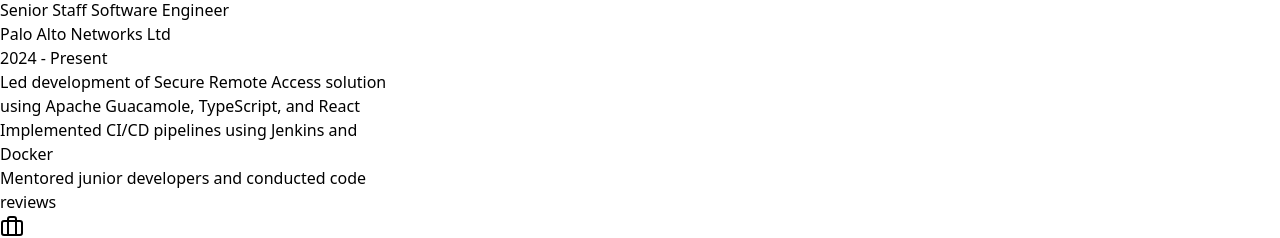
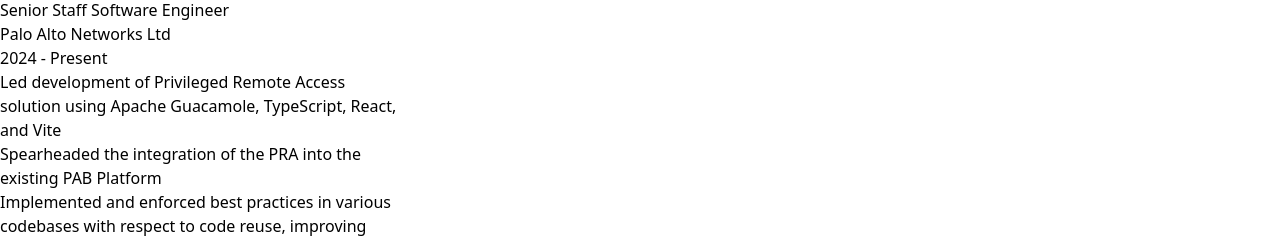
Before and after one commit to GokulRG/portfolio-website, a React (Vite) app: page / in a window 1280 px wide. Shown: the part 572-810 px from the top of the page. Built offline with nearby package versions, Linux system fonts and the light colour scheme.

Commit message:
Fix build issues
Fixing build issues

```diff
--- a/package.json
+++ b/package.json
@@ -34,6 +34,6 @@
     "postcss": "^8.4.35",
     "tailwindcss": "^3.4.1",
     "typescript-eslint": "^8.10.0",
-    "vite": "6.0.9"
+    "vite": "^5.4.9"
   }
 }
--- a/src/App.tsx
+++ b/src/App.tsx
@@ -23,9 +23,9 @@
             company: "Palo Alto Networks Ltd",
             period: "2024 - Present",
             achievements: [
-                "Led development of Secure Remote Access solution using Apache Guacamole, TypeScript, and React",
-                "Implemented CI/CD pipelines using Jenkins and Docker",
-                "Mentored junior developers and conducted code reviews"
+                "Led development of Privileged Remote Access solution using Apache Guacamole, TypeScript, React, and Vite",
+                "Spearheaded the integration of the PRA into the existing PAB Platform",
+                "Implemented and enforced best practices in various codebases with respect to code reuse, improving unit test coverage, and adding AI support for code reviews"
             ]
         },
         {
```
Also changed, not shown: 1 other file (tests, documents, lock files or other folders).
